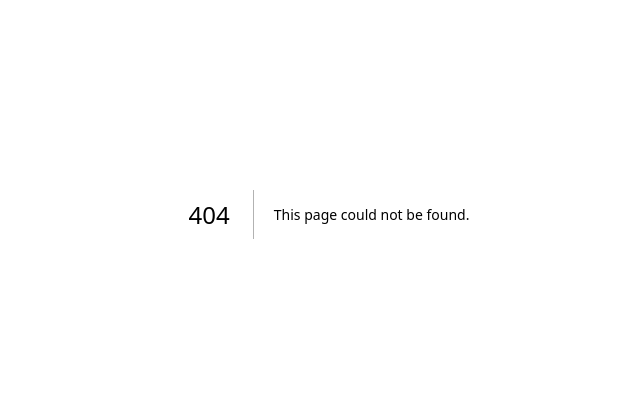
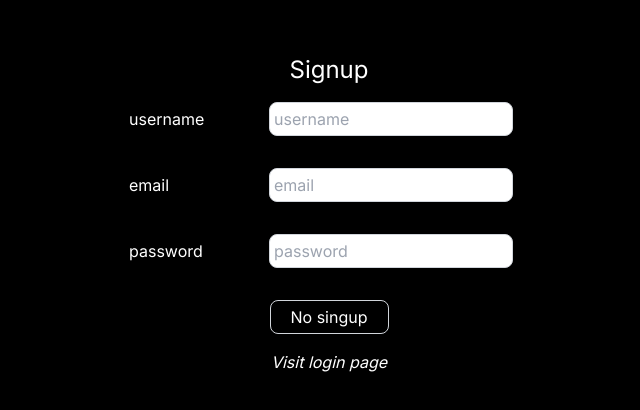
Before and after one commit to RostyslaWozniak/nnnext-authentication, a Next.js app: page /signup in a window 1280 px wide. Before the commit this address had no page. Shown: the part 186-596 px from the top of the page, without its empty margins (311-951 px from the left). Built offline with nearby package versions, Linux system fonts and the light colour scheme.

Commit message:
add: signup and login

```diff
--- /dev/null
+++ b/src/app/api/users/login/route.ts
@@ -0,0 +1,44 @@
+import { connect } from "@/dbConfig/dbConfig";
+import User from "@/models/userModel";
+import { NextRequest, NextResponse } from "next/server";
+import bctypt from "bcryptjs";
+import jwt from 'jsonwebtoken';
+
+connect();
+
+export async function POST(request: NextRequest){
+    try {
+        const reqBody = await request.json();
+        const { email, password } = reqBody;
+        console.log(reqBody);
+        const user = await User.findOne({ email });
+        if(!user){
+            return NextResponse.json({ error: "User does not exist" }, { status: 400 }
+            )
+        }
+
+        //check if password is correct
+        const validPassword = await bctypt.compare(password, user.password);
+        if(!validPassword){
+            return NextResponse.json({ error: "Invalid password" }, { status: 400 })
+        }
+
+        //create token data
+        const tokenData = {
+            id: user._id,
+            username: user.username,
+            email: user.email,
+        };
+        //create token
+        const token = await jwt.sign(tokenData, process.env.TOKEN_SECRET!, { expiresIn: "1d"});
+        const response = NextResponse.json({
+            message: "Login successful",
+            success: true,
+        });
+        response.cookies.set("token", token, { httpOnly: true });
+        return response;
+    } catch (error: any) {
+        return NextResponse.json({ error: error.message })
+    }
+
+}
--- /dev/null
+++ b/src/app/api/users/signup/route.ts
@@ -0,0 +1,42 @@
+import { connect } from "@/dbConfig/dbConfig";
+import User from "@/models/userModel";
+import { NextRequest, NextResponse } from "next/server";
+import bctypt from "bcryptjs";
+
+connect();
+
+export async function POST(request: NextRequest){
+     try {
+        const reqBody = await request.json();
+        const { username, email, password } = reqBody;
+        console.log(reqBody);
+
+        //check if user already exists
+        const user = await User.findOne({ email });
+        if(user){
+            return NextResponse.json({ error: "User already exists" }, { status: 400 });
+        };
+
+        //hash password
+        const salt = await bctypt.genSalt(10);
+        const hashedPassword = await bctypt.hash(password, salt);
+
+        const newUser = new User({
+            username,
+            email,
+            password: hashedPassword,
+        });
+
+        const savedUser = await newUser.save();
+        console.log(savedUser);
+
+        return NextResponse.json({
+            message: "User created successfully",
+            success: true,
+            savedUser,
+        })
+
+     } catch (error: any) {
+        return NextResponse.json({ error: error.message })
+     }
+}
--- /dev/null
+++ b/src/app/login/page.tsx
@@ -0,0 +1,70 @@
+"use client"
+import Link from "next/link";
+import React, { useEffect, useState } from "react";
+import { useRouter } from "next/navigation";
+import axios from "axios";
+import toast from "react-hot-toast";
+
+export default function LoginPage(){
+    const router = useRouter();
+    const [user, setUser] = useState({
+        email: "",
+        password: "",
+    });
+    const [buttonDisabled, setButtonDisabled] = useState(false);
+    const [loading, setLoading] = useState(false);
+
+    async function onLogin(){
+
+        try {
+            setLoading(true);
+            const response = await axios.post("/api/users/login", user);
+            console.log(response);
+            router.push("/profile");
+        } catch (error: any) {
+            console.log("Login failed", error.massage);
+            toast.error(error.message)
+        }
+
+    }
+
+    useEffect(() => {
+        if(user.email.length > 0 && user.password.length > 0){
+            setButtonDisabled(false);
+        } else{
+            setButtonDisabled(true);
+        }
+    }, [user])
+    return(
+    <div className="flex flex-col items-center">
+        <h1 className="text-center text-2xl">{loading ? "Processing" : "Login"}</h1>
+        <label className="w-[400px] flex justify-between items-center border-white">
+            email
+            <input
+                className="p-1 border border-gray-300 rounded-lg m-4 focus:outline-none focus:border-gray-600 text-black"
+                type="text"
+                value={user.email}
+                onChange={e => setUser({...user, email: e.target.value})}
+                placeholder="email"
+            />
+        </label>
+        <label className="w-[400px] flex justify-between items-center border-white">
+            password
+            <input
+                className="p-1 border border-gray-300 rounded-lg m-4 focus:outline-none focus:border-gray-600 text-black"
+                type="password"
+                value={user.password}
+                onChange={e => setUser({...user, password: e.target.value})}
+                placeholder="password"
+            />
+        </label>
+        <button
+            className="px-5 py-1 border border-gray-300 rounded-lg m-4 focus:outline-none focus:border-gray-600"
+            onClick={onLogin}
+            >
+            {buttonDisabled ? "No login" : "Login" }
+        </button>
+        <Link href="/signup" className="italic">Visit signup page</Link>
+    </div>
+    )
+}
--- /dev/null
+++ b/src/app/profile/[id]/page.tsx
@@ -0,0 +1,11 @@
+export default function UserProfile({ params } : any ){
+    return(
+        <div className="flex flex-col items-center">
+            <h1>Profile</h1>
+
+            <p className="text-4xl">Profile page
+                <span className="px-2 py-1 ml-2 rounded bg-orange-500 text-black">{params.id}</span>
+            </p>
+        </div>
+    )
+}
--- /dev/null
+++ b/src/app/profile/page.tsx
@@ -0,0 +1,9 @@
+export default function ProfilePage(){
+    return(
+        <div className="flex flex-col items-center">
+            <h1>Profile</h1>
+            <hr/>
+            <p>Profile page</p>
+        </div>
+    )
+}
--- /dev/null
+++ b/src/app/signup/page.tsx
@@ -0,0 +1,82 @@
+"use client"
+import Link from "next/link";
+import React, { useEffect, useState } from "react";
+import { useRouter } from "next/navigation";
+import axios from "axios";
+import toast from "react-hot-toast";
+
+export default function SignPage(){
+    const router = useRouter();
+
+    const [user, setUser] = useState({
+        email: '',
+        password: '',
+        username: '',
+    });
+    const [buttonDisabled, setButtonDisabled] = useState(false);
+    const [loading, setLoading] = useState(false);
+
+    async function onSignup(){
+        try {
+            setLoading(true);
+            const response = await axios.post("/api/users/signup", user);
+            console.log("Signup success", response.data);
+            router.push("/login");
+        } catch (error : any) {
+            console.log("Signup failed", error.message)
+            toast.error(error.massage)
+        } finally{
+            setLoading(false)
+        }
+    }
+
+    useEffect(() => {
+        if(user.email.length > 0 && user.password.length > 0 && user.username.length > 0){
+            setButtonDisabled(false);
+        } else{
+            setButtonDisabled(true);
+        }
+    }, [user])
+    return(
+    <div className="flex flex-col items-center">
+        <h1 className="text-center text-2xl">{loading ? "Processing" : "Signup"}</h1>
+        <label className="w-[400px] flex justify-between items-center border-white">
+            username
+            <input
+                className="p-1 border border-gray-300 rounded-lg m-4 focus:outline-none focus:border-gray-600 text-black"
+                type="text"
+                value={user.username}
+                onChange={e => setUser({...user, username: e.target.value})}
+                placeholder="username"
+            />
+        </label>
+        <label className="w-[400px] flex justify-between items-center border-white">
+            email
+            <input
+                className="p-1 border border-gray-300 rounded-lg m-4 focus:outline-none focus:border-gray-600 text-black"
+                type="text"
+                value={user.email}
+                onChange={e => setUser({...user, email: e.target.value})}
+                placeholder="email"
+            />
+        </label>
+        <label className="w-[400px] flex justify-between items-center border-white">
+            password
+            <input
+                className="p-1 border border-gray-300 rounded-lg m-4 focus:outline-none focus:border-gray-600 text-black"
+                type="password"
+                value={user.password}
+                onChange={e => setUser({...user, password: e.target.value})}
+                placeholder="password"
+            />
+        </label>
+        <button
+            className="px-5 py-1 border border-gray-300 rounded-lg m-4 focus:outline-none focus:border-gray-600"
+            onClick={onSignup}
+            >
+            { buttonDisabled ? "No singup" : "Signup" }
+        </button>
+        <Link href="/login" className="italic">Visit login page</Link>
+    </div>
+    )
+}
--- /dev/null
+++ b/src/dbConfig/dbConfig.ts
@@ -0,0 +1,18 @@
+import mongoose from "mongoose";
+
+export async function connect(){
+    try {
+        mongoose.connect(process.env.MONGO_URL!);
+        const connection = mongoose.connection;
+        connection.on('connected', () => {
+            console.log('MongoDB connected sccessfully');
+        });
+        connection.on('error', (err) => {
+            console.log(err);
+            process.exit();
+        })
+    } catch (error) {
+        console.log('Something goes wrong!');
+        console.log(error);
+    }
+}
--- /dev/null
+++ b/src/models/userModel.ts
@@ -0,0 +1,34 @@
+import mongoose from "mongoose";
+
+const userSchema = new mongoose.Schema({
+    username: {
+        type: String,
+        required: [true, 'Please provide a username'],
+        unique: true,
+    },
+    email: {
+        type: String,
+        required: [true, 'Please provide a email'],
+        unique: true,
+    },
+    password: {
+        type: String,
+        required: [true, 'Please provide a password'],
+    },
+    isVerified: {
+        type: Boolean,
+        default: false,
+    },
+    isAdmin: {
+        type: Boolean,
+        default: false,
+    },
+    forgotPasswordToken: String,
+    forgotPasswordTokenExpiry: Date,
+    verifyToken: String,
+    verifyTokenExpiry: Date,
+});
+
+const User = mongoose.models.users || mongoose.model('users', userSchema);
+
+export default User;
```
